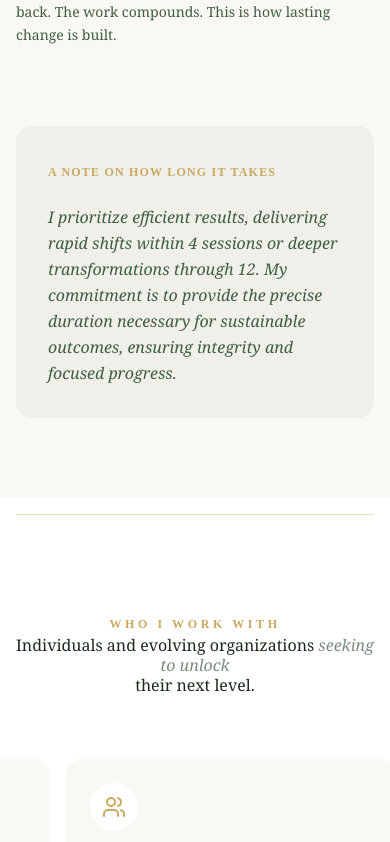
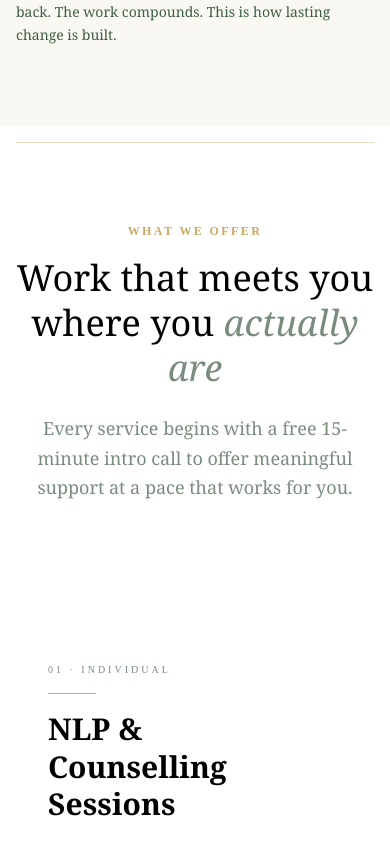
Before and after one commit to sanghvip/shreya-website, a Next.js app: page /home in a window 390 px wide. Shown: the part 4222-5064 px from the top of the page. Built offline with nearby package versions, Linux system fonts and the light colour scheme.

Commit message:
client changes

```diff
--- a/app/home/page.tsx
+++ b/app/home/page.tsx
@@ -39,9 +39,9 @@ export default function Home() {
       {/* Services Section */}
       <HowItWorks />
 
-      <SectionSeparator variant="line" />
+      {/* <SectionSeparator variant="line" />
 
-      <Audience/>
+      <Audience/> */}
 
       {/* Section Separator */}
       <SectionSeparator variant="line" />
--- a/components/sections/HowItWorks.tsx
+++ b/components/sections/HowItWorks.tsx
@@ -2,7 +2,7 @@
 
 export default function HowItWorks() {
   return (
-    <section className="bg-[#FAF8F3] py-20 md:py-32" id="how">
+    <section className="bg-[#FAF8F3] py-20 md:py-3" id="how">
       <div className="max-w-7xl mx-auto px-4 sm:px-6 lg:px-8">
 
         {/* Header Section */}
@@ -60,7 +60,7 @@ export default function HowItWorks() {
         </div>
 
         {/* Note Box - Updated for full width and readability */}
-        <div className="mt-20 md:mt-32 p-8 md:p-12 lg:p-16 bg-[#3A5244]/5 border border-[#3A5244]/10 rounded-2xl w-full">
+        {/* <div className="mt-20 md:mt-32 p-8 md:p-12 lg:p-16 bg-[#3A5244]/5 border border-[#3A5244]/10 rounded-2xl w-full">
           <div className="flex flex-col lg:flex-row gap-6 lg:gap-20 items-start">
             <h4 className="text-[#C9A961] font-bold tracking-widest text-xs uppercase whitespace-nowrap pt-1.5">
               A note on how long it takes
@@ -71,7 +71,7 @@ export default function HowItWorks() {
               </p>
             </div>
           </div>
-        </div>
+        </div> */}
 
       </div>
     </section>
```
